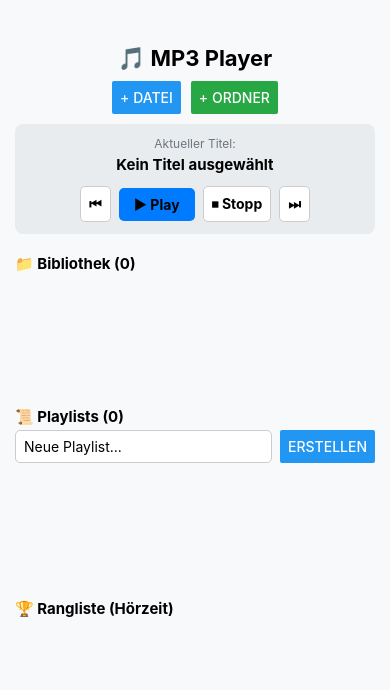
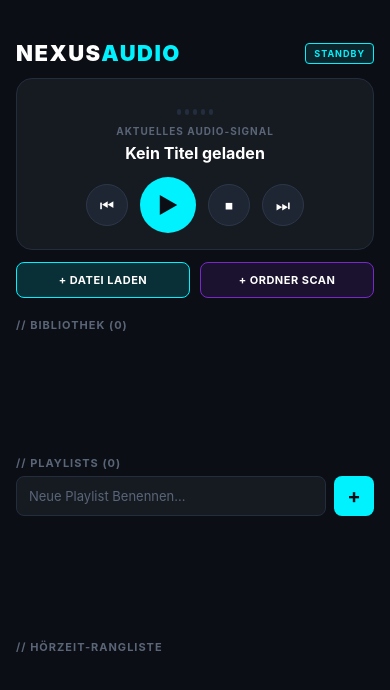
Before and after one commit to ozgur-glitch/Musik-Player, a React Native app: screen / in a window 390 px wide. Shown: the top 690 px of the page. Built offline with nearby package versions, Linux system fonts and the light colour scheme.

Commit message:
Refactor App.js for improved structure and styling

```diff
--- a/App.js
+++ b/App.js
@@ -3,12 +3,12 @@ import {
   StyleSheet,
   Text,
   View,
-  Button,
+  TouchableOpacity,
   ActivityIndicator,
   FlatList,
-  TouchableOpacity,
   TextInput,
   Alert,
+  StatusBar,
 } from 'react-native';
 import * as DocumentPicker from 'expo-document-picker';
 import * as FileSystem from 'expo-file-system';
@@ -33,12 +33,10 @@ export default function App() {
   const lastPositionRef = useRef(0);
   const currentSongNameRef = useRef('');
 
-  // 1. Daten beim App-Start laden
   useEffect(() => {
     loadSavedData();
   }, []);
 
-  // 2. Automatisches Speichern bei Änderungen
   useEffect(() => {
     if (tracks.length > 0) AsyncStorage.setItem(STORAGE_KEY_TRACKS, JSON.stringify(tracks));
   }, [tracks]);
@@ -65,7 +63,6 @@ export default function App() {
     }
   }
 
-  // Live-Zeitmessung für die Rangliste
   function handlePlaybackStatusUpdate(status) {
     if (status.isLoaded && status.isPlaying) {
       if (lastPositionRef.current > 0 && status.positionMillis > lastPositionRef.current) {
@@ -87,7 +84,6 @@ export default function App() {
     }
   }
 
-  // Einzelne MP3 hinzufügen
   async function pickSingleTrack() {
     try {
       const result = await DocumentPicker.getDocumentAsync({
@@ -109,7 +105,6 @@ export default function App() {
     }
   }
 
-  // Ordner scannen
   async function pickFolder() {
     try {
       const permissions = await FileSystem.StorageAccessFramework.requestDirectoryPermissionsAsync();
@@ -135,11 +130,10 @@ export default function App() {
     } catch (e) {
       console.log('Ordner-Scan Fehler:', e);
       setLoading(false);
-      Alert.alert('Hinweis', 'Ordner-Auswahl wird auf diesem Gerät evtl. nicht unterstützt.');
+      Alert.alert('Hinweis', 'Ordner-Auswahl wird auf diesem Gerät nicht unterstützt.');
     }
   }
 
-  // Song abspielen über Index
   async function playTrackByIndex(index) {
     if (index < 0 || index >= tracks.length) return;
 
@@ -176,7 +170,6 @@ export default function App() {
     }
   }
 
-  // Player Steuerung: Pause / Play toggle
   async function togglePlayPause() {
     if (!sound) return;
     if (isPlaying) {
@@ -188,14 +181,12 @@ export default function App() {
     }
   }
 
-  // Player Steuerung: Stopp
   async function stopAudio() {
     if (!sound) return;
     await sound.stopAsync();
     setIsPlaying(false);
   }
 
-  // Nächstes / Vorheriges Lied
   function playNextTrack() {
     if (currentTrackIndex !== null && currentTrackIndex < tracks.length - 1) {
       playTrackByIndex(currentTrackIndex + 1);
@@ -208,7 +199,6 @@ export default function App() {
     }
   }
 
-  // Playlist erstellen
   function createPlaylist() {
     if (!newPlaylistName.trim()) return;
     const newPl = { id: Date.now().toString(), name: newPlaylistName.trim(), tracks: [] };
@@ -216,10 +206,9 @@ export default function App() {
     setNewPlaylistName('');
   }
 
-  // Lied zu einer Playlist hinzufügen
   function addTrackToPlaylist(track) {
     if (playlists.length === 0) {
-      Alert.alert('Hinweis', 'Erstelle zuerst eine Playlist!');
+      Alert.alert('CyberPlayer Alert', 'Erstelle zuerst eine Playlist!');
       return;
     }
 
@@ -240,11 +229,9 @@ export default function App() {
     }));
 
     playlistOptions.push({ text: 'Abbrechen', style: 'cancel' });
-
-    Alert.alert('Playlist wählen', `Füge "${track.name}" hinzu zu:`, playlistOptions);
+    Alert.alert('Playlist Hinzufügen', `Titel "${track.name}" hinzufügen zu:`, playlistOptions);
   }
 
-  // Sortierte Rangliste
   const sortedRanking = Object.keys(stats)
     .map((name) => ({ name, seconds: Math.floor(stats[name]) }))
     .filter((item) => item.seconds > 0)
@@ -254,90 +241,116 @@ export default function App() {
 
   return (
     <View style={styles.container}>
-      <Text style={styles.title}>🎵 MP3 Player</Text>
+      <StatusBar barStyle="light-content" backgroundColor="#0b0e14" />
 
-      {/* Import Buttons */}
-      <View style={styles.buttonRow}>
-        <Button title="+ Datei" onPress={pickSingleTrack} />
-        <View style={{ width: 10 }} />
-        <Button title="+ Ordner" onPress={pickFolder} color="#28a745" />
+      {/* Header */}
+      <View style={styles.header}>
+        <Text style={styles.appTitle}>NEXUS<Text style={styles.titleAccent}>AUDIO</Text></Text>
+        <View style={styles.statusBadge}>
+          <Text style={styles.statusText}>{isPlaying ? 'LIVE AUDIO' : 'STANDBY'}</Text>
+        </View>
       </View>
 
-      {/* PLAYER BEREICH WITH CONTROLS */}
-      <View style={styles.playerBox}>
-        <Text style={styles.nowPlayingTitle}>Aktueller Titel:</Text>
-        <Text style={styles.nowPlayingName} numberOfLines={1}>
-          {currentTrack ? currentTrack.name : 'Kein Titel ausgewählt'}
+      {/* Futuristic Player Display */}
+      <View style={styles.playerCard}>
+        <View style={styles.visualizerContainer}>
+          <View style={[styles.bar, isPlaying && styles.barActive1]} />
+          <View style={[styles.bar, isPlaying && styles.barActive2]} />
+          <View style={[styles.bar, isPlaying && styles.barActive3]} />
+          <View style={[styles.bar, isPlaying && styles.barActive2]} />
+          <View style={[styles.bar, isPlaying && styles.barActive1]} />
+        </View>
+
+        <Text style={styles.nowPlayingLabel}>AKTUELLES AUDIO-SIGNAL</Text>
+        <Text style={styles.trackTitle} numberOfLines={1}>
+          {currentTrack ? currentTrack.name : 'Kein Titel geladen'}
         </Text>
 
-        {/* Steuerungsknöpfe */}
-        <View style={styles.controlsRow}>
-          <TouchableOpacity style={styles.controlBtn} onPress={playPreviousTrack}>
-            <Text style={styles.controlText}>⏮</Text>
+        {/* Control Cluster */}
+        <View style={styles.controlCluster}>
+          <TouchableOpacity style={styles.iconBtn} onPress={playPreviousTrack}>
+            <Text style={styles.iconText}>⏮</Text>
           </TouchableOpacity>
-          <TouchableOpacity style={styles.controlBtnMain} onPress={togglePlayPause}>
-            <Text style={styles.controlText}>{isPlaying ? '⏸ Pause' : '▶ Play'}</Text>
+          <TouchableOpacity style={styles.mainPlayBtn} onPress={togglePlayPause}>
+            <Text style={styles.mainPlayText}>{isPlaying ? '⏸' : '▶'}</Text>
           </TouchableOpacity>
-          <TouchableOpacity style={styles.controlBtn} onPress={stopAudio}>
-            <Text style={styles.controlText}>⏹ Stopp</Text>
+          <TouchableOpacity style={styles.iconBtn} onPress={stopAudio}>
+            <Text style={styles.iconText}>⏹</Text>
           </TouchableOpacity>
-          <TouchableOpacity style={styles.controlBtn} onPress={playNextTrack}>
-            <Text style={styles.controlText}>⏭</Text>
+          <TouchableOpacity style={styles.iconBtn} onPress={playNextTrack}>
+            <Text style={styles.iconText}>⏭</Text>
           </TouchableOpacity>
         </View>
       </View>
 
-      {loading && <ActivityIndicator size="large" color="#0000ff" style={{ marginVertical: 5 }} />}
+      {/* Import Action Bar */}
+      <View style={styles.importRow}>
+        <TouchableOpacity style={styles.cyanBtn} onPress={pickSingleTrack}>
+          <Text style={styles.btnText}>+ DATEI LADEN</Text>
+        </TouchableOpacity>
+        <TouchableOpacity style={styles.purpleBtn} onPress={pickFolder}>
+          <Text style={styles.btnText}>+ ORDNER SCAN</Text>
+        </TouchableOpacity>
+      </View>
 
-      {/* Musikbibliothek */}
-      <Text style={styles.sectionTitle}>📁 Bibliothek ({tracks.length})</Text>
+      {loading && <ActivityIndicator size="large" color="#00f2fe" style={{ marginVertical: 8 }} />}
+
+      {/* Section: Audio Library */}
+      <Text style={styles.sectionHeader}>// BIBLIOTHEK ({tracks.length})</Text>
       <FlatList
-        style={styles.list}
+        style={styles.scrollList}
         data={tracks}
         keyExtractor={(item) => item.id}
         renderItem={({ item, index }) => (
-          <View style={styles.trackItem}>
+          <View style={[styles.listItem, currentTrackIndex === index && styles.activeListItem]}>
             <TouchableOpacity style={{ flex: 1 }} onPress={() => playTrackByIndex(index)}>
-              <Text style={styles.trackName} numberOfLines={1}>{item.name}</Text>
+              <Text style={styles.itemText} numberOfLines={1}>{item.name}</Text>
             </TouchableOpacity>
-            <Button title="+ Playlist" onPress={() => addTrackToPlaylist(item)} color="#6c757d" />
+            <TouchableOpacity style={styles.miniBtn} onPress={() => addTrackToPlaylist(item)}>
+              <Text style={styles.miniBtnText}>+ LISTE</Text>
+            </TouchableOpacity>
           </View>
         )}
       />
 
-      {/* Playlists */}
-      <Text style={styles.sectionTitle}>📜 Playlists ({playlists.length})</Text>
-      <View style={styles.playlistInputRow}>
+      {/* Section: Playlists */}
+      <Text style={styles.sectionHeader}>// PLAYLISTS ({playlists.length})</Text>
+      <View style={styles.inputContainer}>
         <TextInput
-          style={styles.input}
-          placeholder="Neue Playlist..."
+          style={styles.darkInput}
+          placeholder="Neue Playlist Benennen..."
+          placeholderTextColor="#5a6578"
           value={newPlaylistName}
           onChangeText={setNewPlaylistName}
         />
-        <Button title="Erstellen" onPress={createPlaylist} />
+        <TouchableOpacity style={styles.addBtn} onPress={createPlaylist}>
+          <Text style={styles.addBtnText}>+</Text>
+        </TouchableOpacity>
       </View>
 
       <FlatList
-        style={styles.list}
+        style={styles.scrollList}
         data={playlists}
         keyExtractor={(item) => item.id}
         renderItem={({ item }) => (
           <View style={styles.playlistCard}>
-            <Text style={styles.playlistTitle}>{item.name} ({item.tracks ? item.tracks.length : 0} Songs)</Text>
+            <Text style={styles.playlistName}>{item.name}</Text>
+            <Text style={styles.playlistCount}>{item.tracks ? item.tracks.length : 0} TITEL</Text>
           </View>
         )}
       />
 
-      {/* Rangliste */}
-      <Text style={styles.sectionTitle}>🏆 Rangliste (Hörzeit)</Text>
+      {/* Section: Rank Stats */}
+      <Text style={styles.sectionHeader}>// HÖRZEIT-RANGLISTE</Text>
       <FlatList
-        style={styles.list}
+        style={styles.scrollList}
         data={sortedRanking}
         keyExtractor={(item) => item.name}
         renderItem={({ item, index }) => (
-          <View style={styles.rankItem}>
-            <Text style={styles.rankText}>{index + 1}. {item.name}</Text>
-            <Text style={styles.timeText}>{item.seconds}s</Text>
+          <View style={styles.rankCard}>
+            <Text style={styles.rankNum}>#{index + 1}</Text>
+            <Text style={styles.rankName} numberOfLines={1}>{item.name}</Text>
+            <Text style={styles.rankTime}>{item.seconds}s</Text>
           </View>
         )}
       />
@@ -346,25 +359,54 @@ export default function App() {
 }
 
 const styles = StyleSheet.create({
-  container: { flex: 1, padding: 15, paddingTop: 45, backgroundColor: '#f8f9fa' },
-  title: { fontSize: 22, fontWeight: 'bold', textAlign: 'center', marginBottom: 10 },
-  buttonRow: { flexDirection: 'row', justifyContent: 'center', marginBottom: 10 },
-  playerBox: { backgroundColor: '#e9ecef', padding: 12, borderRadius: 8, marginBottom: 10, alignItems: 'center' },
-  nowPlayingTitle: { fontSize: 12, color: '#6c757d' },
-  nowPlayingName: { fontSize: 15, fontWeight: 'bold', marginVertical: 4 },
-  controlsRow: { flexDirection: 'row', alignItems: 'center', marginTop: 8 },
-  controlBtn: { padding: 8, marginHorizontal: 4, backgroundColor: '#fff', borderRadius: 5, borderWidth: 1, borderColor: '#ccc' },
-  controlBtnMain: { paddingVertical: 8, paddingHorizontal: 15, marginHorizontal: 4, backgroundColor: '#007bff', borderRadius: 5 },
-  controlText: { fontWeight: 'bold', color: '#000' },
-  sectionTitle: { fontSize: 15, fontWeight: 'bold', marginTop: 10, marginBottom: 4 },
-  list: { maxHeight: 120 },
-  trackItem: { flexDirection: 'row', alignItems: 'center', padding: 8, backgroundColor: '#fff', marginBottom: 4, borderRadius: 5, borderWidth: 1, borderColor: '#ddd' },
-  trackName: { fontSize: 13 },
-  playlistInputRow: { flexDirection: 'row', marginBottom: 6 },
-  input: { flex: 1, borderWidth: 1, borderColor: '#ccc', borderRadius: 5, paddingHorizontal: 8, marginRight: 8, backgroundColor: '#fff' },
-  playlistCard: { padding: 8, backgroundColor: '#fff', marginBottom: 4, borderRadius: 5, borderWidth: 1, borderColor: '#ddd' },
-  playlistTitle: { fontWeight: '600', fontSize: 13 },
-  rankItem: { flexDirection: 'row', justifyContent: 'space-between', padding: 6, borderBottomWidth: 1, borderBottomColor: '#eee' },
-  rankText: { flex: 1, fontSize: 12 },
-  timeText: { fontWeight: 'bold', color: '#28a745', fontSize: 12 },
+  container: { flex: 1, backgroundColor: '#0b0e14', paddingHorizontal: 16, paddingTop: 40 },
+  header: { flexDirection: 'row', justifyContent: 'space-between', alignItems: 'center', marginBottom: 12 },
+  appTitle: { fontSize: 22, fontWeight: '900', color: '#ffffff', letterSpacing: 1.5 },
+  titleAccent: { color: '#00f2fe' },
+  statusBadge: { backgroundColor: 'rgba(0,242,254,0.1)', paddingVertical: 4, paddingHorizontal: 8, borderRadius: 4, borderWidth: 1, borderColor: '#00f2fe' },
+  statusText: { fontSize: 9, fontWeight: 'bold', color: '#00f2fe', letterSpacing: 1 },
+
+  // Futuristic Player Card
+  playerCard: { backgroundColor: '#161b22', borderRadius: 16, padding: 16, alignItems: 'center', borderWidth: 1, borderColor: '#232d3d', marginBottom: 12 },
+  visualizerContainer: { flexDirection: 'row', alignItems: 'flex-end', height: 20, marginBottom: 10, gap: 4 },
+  bar: { width: 4, height: 6, backgroundColor: '#232d3d', borderRadius: 2 },
+  barActive1: { height: 16, backgroundColor: '#00f2fe' },
+  barActive2: { height: 20, backgroundColor: '#4facfe' },
+  barActive3: { height: 12, backgroundColor: '#00f2fe' },
+  nowPlayingLabel: { fontSize: 10, color: '#5a6578', letterSpacing: 1, fontWeight: 'bold' },
+  trackTitle: { fontSize: 16, fontWeight: 'bold', color: '#fff', marginVertical: 6 },
+
+  controlCluster: { flexDirection: 'row', alignItems: 'center', marginTop: 8, gap: 12 },
+  iconBtn: { width: 42, height: 42, backgroundColor: '#1f2633', borderRadius: 21, justifyContent: 'center', alignItems: 'center', borderWidth: 1, borderColor: '#2d3748' },
+  iconText: { color: '#fff', fontSize: 16 },
+  mainPlayBtn: { width: 56, height: 56, backgroundColor: '#00f2fe', borderRadius: 28, justifyContent: 'center', alignItems: 'center' },
+  mainPlayText: { color: '#0b0e14', fontSize: 22, fontWeight: 'bold' },
+
+  importRow: { flexDirection: 'row', gap: 10, marginBottom: 12 },
+  cyanBtn: { flex: 1, backgroundColor: 'rgba(0,242,254,0.15)', borderWidth: 1, borderColor: '#00f2fe', paddingVertical: 10, borderRadius: 8, alignItems: 'center' },
+  purpleBtn: { flex: 1, backgroundColor: 'rgba(121,40,202,0.15)', borderWidth: 1, borderColor: '#7928ca', paddingVertical: 10, borderRadius: 8, alignItems: 'center' },
+  btnText: { color: '#fff', fontSize: 11, fontWeight: 'bold', letterSpacing: 0.5 },
+
+  sectionHeader: { fontSize: 11, fontWeight: 'bold', color: '#5a6578', letterSpacing: 1, marginTop: 8, marginBottom: 6 },
+  scrollList: { maxHeight: 110 },
+
+  listItem: { flexDirection: 'row', justifyContent: 'space-between', alignItems: 'center', backgroundColor: '#161b22', padding: 10, borderRadius: 8, marginBottom: 6, borderWidth: 1, borderColor: '#1f2633' },
+  activeListItem: { borderColor: '#00f2fe', backgroundColor: 'rgba(0,242,254,0.05)' },
+  itemText: { color: '#e2e8f0', fontSize: 13, fontWeight: '500' },
+  miniBtn: { backgroundColor: '#232d3d', paddingHorizontal: 8, paddingVertical: 4, borderRadius: 4 },
+  miniBtnText: { color: '#00f2fe', fontSize: 10, fontWeight: 'bold' },
+
+  inputContainer: { flexDirection: 'row', gap: 8, marginBottom: 6 },
+  darkInput: { flex: 1, backgroundColor: '#161b22', borderWidth: 1, borderColor: '#232d3d', borderRadius: 8, paddingHorizontal: 12, color: '#fff', fontSize: 13 },
+  addBtn: { width: 40, height: 40, backgroundColor: '#00f2fe', borderRadius: 8, justifyContent: 'center', alignItems: 'center' },
+  addBtnText: { color: '#0b0e14', fontSize: 20, fontWeight: 'bold' },
+
+  playlistCard: { flexDirection: 'row', justifyContent: 'space-between', backgroundColor: '#161b22', padding: 10, borderRadius: 8, marginBottom: 6, borderWidth: 1, borderColor: '#1f2633' },
+  playlistName: { color: '#fff', fontSize: 13, fontWeight: '600' },
+  playlistCount: { color: '#00f2fe', fontSize: 11, fontWeight: 'bold' },
+
+  rankCard: { flexDirection: 'row', alignItems: 'center', backgroundColor: '#161b22', padding: 8, borderRadius: 8, marginBottom: 4, borderWidth: 1, borderColor: '#1f2633' },
+  rankNum: { color: '#00f2fe', fontWeight: 'bold', width: 28, fontSize: 12 },
+  rankName: { flex: 1, color: '#cbd5e1', fontSize: 12 },
+  rankTime: { color: '#7928ca', fontWeight: 'bold', fontSize: 12 },
 });
```
